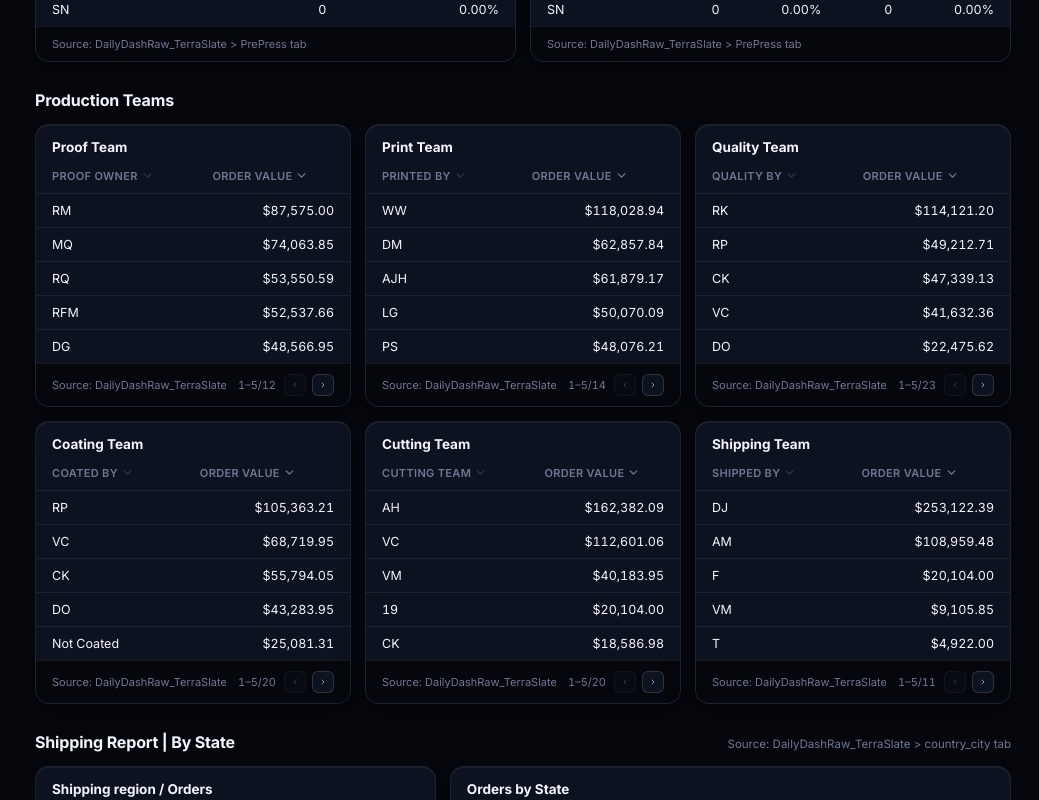
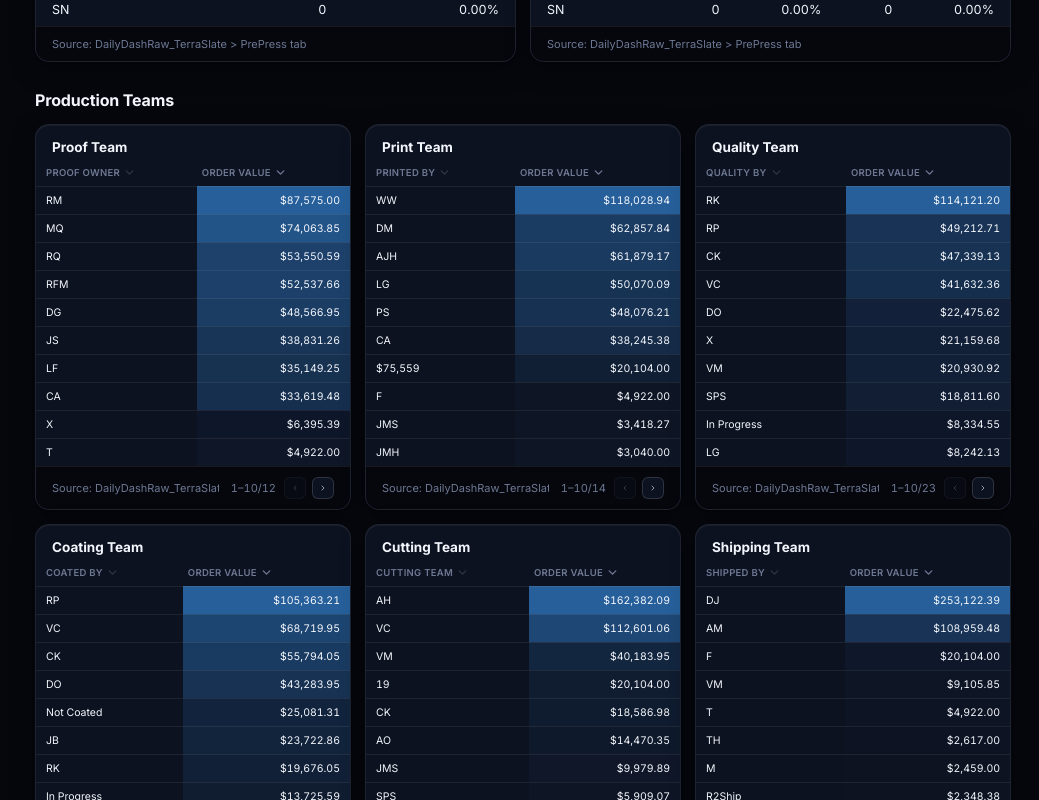
Before and after one commit to jayr-ai/terraslate-ceo-dashboard, a React (Vite) app: page / in a window 1280 px wide. Shown: the part 1400-2200 px from the top of the page, without its empty margins (241-1280 px from the left). Built offline with nearby package versions, Linux system fonts and the light colour scheme.

Commit message:
Production Teams: show 10 rows per page + heatmap on Order Value
Switches the 6 tables (Proof/Print/Quality/Coating/Cutting/Shipping
Team) from DataTable to HeatmapDataTable (blue heat on Order Value,
scaled per table) and raises pageSize from 5 to 10.

```diff
--- a/src/data/ceoDashboardData.ts
+++ b/src/data/ceoDashboardData.ts
@@ -17,6 +17,7 @@
 
 import raw from "./ceoDashboardData.json";
 import type { KpiCard, StatTileDatum, TableSection, TableRow } from "./ceoDashboardMockData";
+import type { HeatmapTableData } from "../components/shared/HeatmapDataTable";
 import {
   terraSlateTrackerSource,
   marketingMetricsSource,
@@ -131,16 +132,16 @@ export const prePressTodayYesterdayTable: TableSection = {
 // ---------------------------------------------------------------------------
 // 5.6 Production team tables (all-time, static)
 // ---------------------------------------------------------------------------
-export const productionTeamTables: TableSection[] = raw.productionTeams.map((t) => ({
+export const productionTeamTables: HeatmapTableData[] = raw.productionTeams.map((t) => ({
   id: t.id,
   title: t.title,
   columns: [
     { key: "person", label: t.personLabel, align: "left" as const, sortable: true, truncate: true },
-    { key: "value", label: "Order Value", align: "right" as const, sortable: true, format: "currency" as const },
+    { key: "value", label: "Order Value", align: "right" as const, sortable: true, format: "currency" as const, heat: "blue" as const },
   ],
-  rows: t.rows,
+  rows: t.rows as unknown as Record<string, string | number | null>[],
   source: productionTeamSource,
-  pageSize: 5,
+  pageSize: 10,
   defaultSortKey: "value",
   defaultSortDir: "desc" as const,
 }));
--- a/src/sections/ProductionTeams.tsx
+++ b/src/sections/ProductionTeams.tsx
@@ -1,5 +1,5 @@
 import { Section } from "../components/shared/Section";
-import { DataTable } from "../components/shared/DataTable";
+import { HeatmapDataTable } from "../components/shared/HeatmapDataTable";
 import grid from "../components/shared/Grid.module.css";
 import { productionTeamTables } from "../data/ceoDashboardData";
 
@@ -8,7 +8,7 @@ export function ProductionTeams() {
     <Section title="Production Teams">
       <div className={grid.tableGrid3}>
         {productionTeamTables.map((table) => (
-          <DataTable key={table.id} table={table} />
+          <HeatmapDataTable key={table.id} table={table} />
         ))}
       </div>
     </Section>
```
